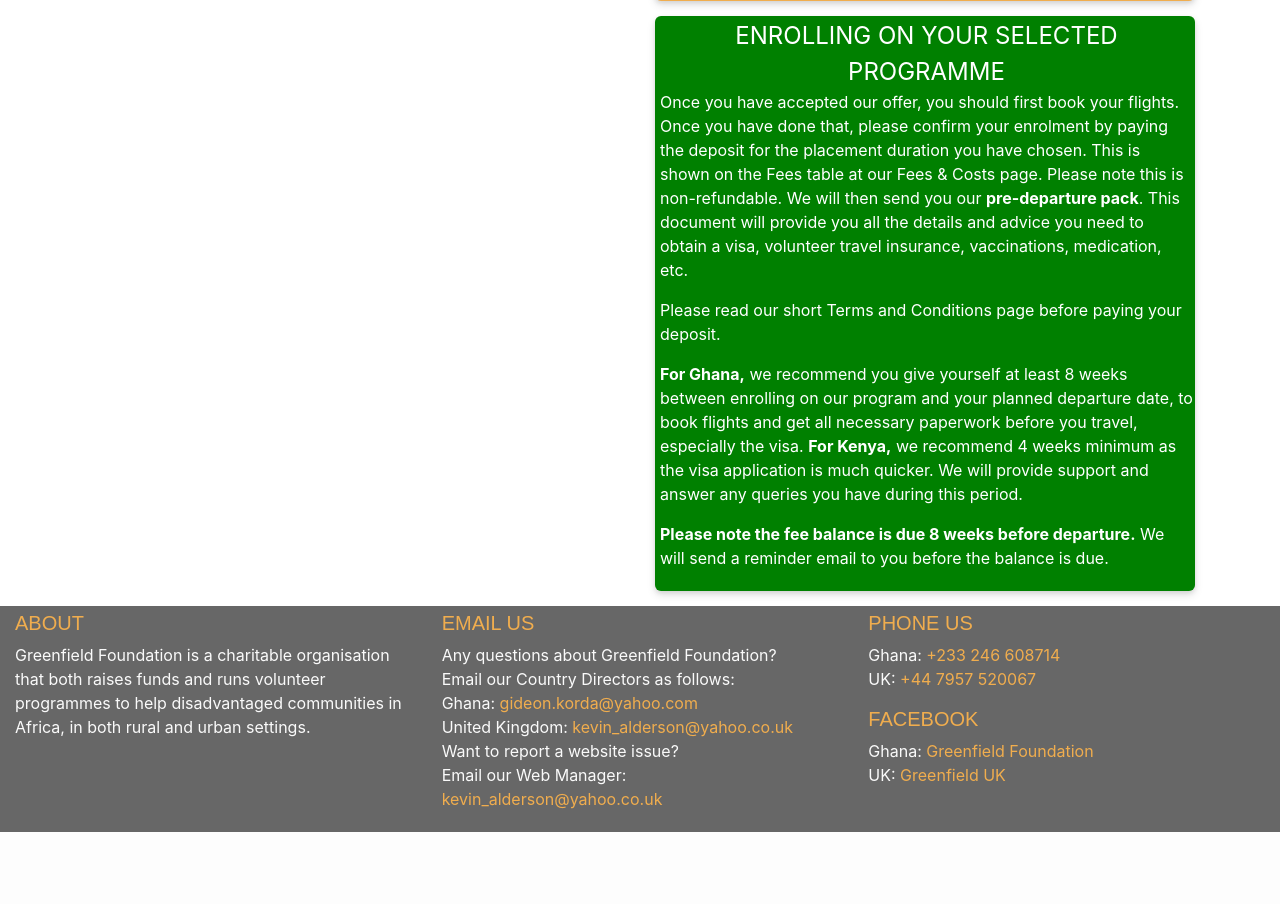
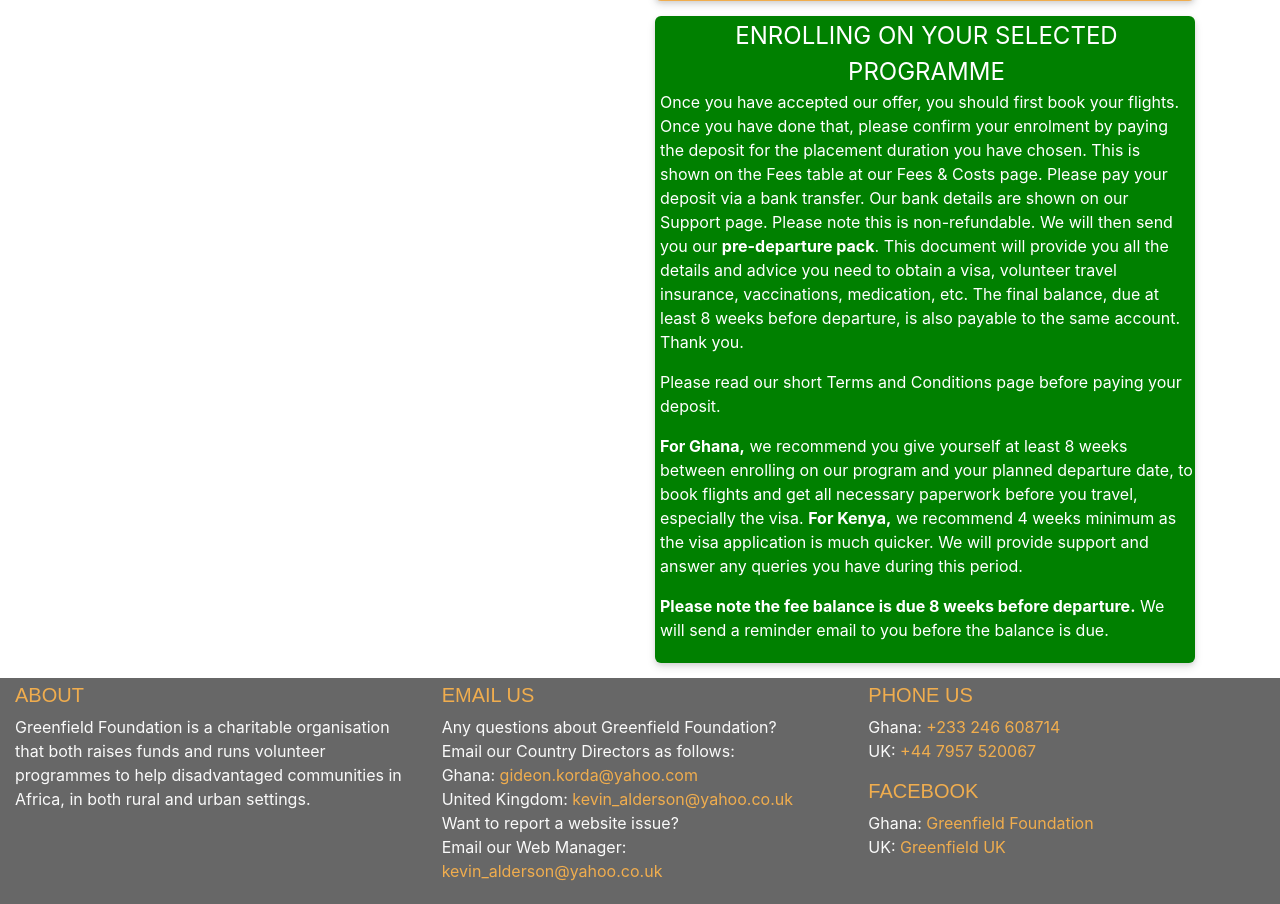
Before and after one commit to kevald1963/greenfield-africa, a Flask app: page /applytovolunteer in a window 1280 px wide. Shown: the part 649-1553 px from the top of the page. Before the commit the page ends 1481 px from the top, so only its background shows below. Run offline with Flask 2, Linux system fonts and the light colour scheme.

Commit message:
Added link to Apply to Volunteer page to signpost users the bank account details on theSupport page for paying both the deposit and final balance.

```diff
--- a/templates/applytovolunteer.html
+++ b/templates/applytovolunteer.html
@@ -45,9 +45,15 @@
                 confirm your enrolment by paying the deposit for the placement duration you have chosen. This is shown
                 on the Fees table at our
                 <a class="general-link" href="{{ url_for('feescosts') }}">Fees & Costs</a> page.
+
+                Please pay your deposit via a bank transfer. Our bank details are shown on our
+                <a class="general-link" href="{{ url_for('supportus') }}">Support page.</a>
+
                 Please note this is non-refundable. We will then send you our <b>pre-departure pack</b>. This document will
                 provide you all the details and advice you need to obtain a visa, volunteer travel insurance,
                 vaccinations, medication, etc.
+
+                The final balance, due at least 8 weeks before departure, is also payable to the same account. Thank you.
             </p>
             <p>
                 Please read our short <a class="general-link" href="{{ url_for('termsandconditions') }}">Terms and
```
